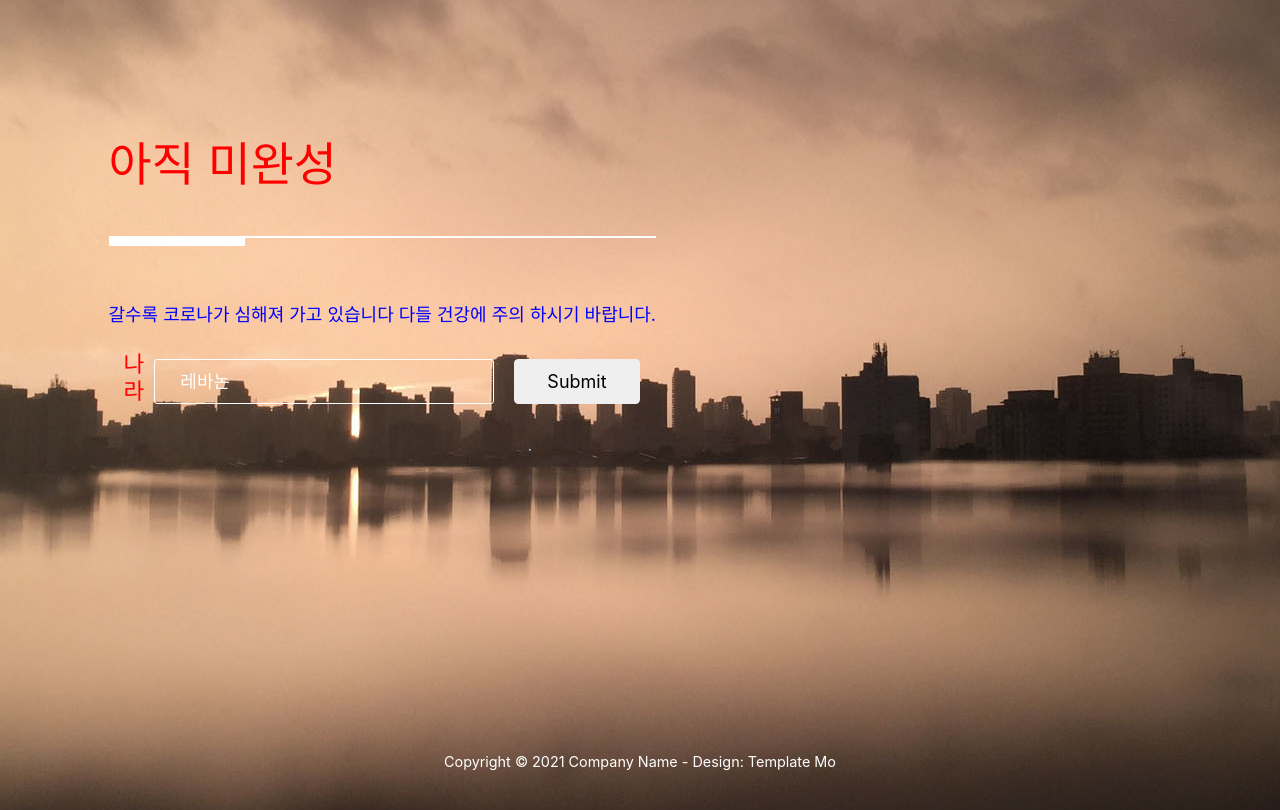
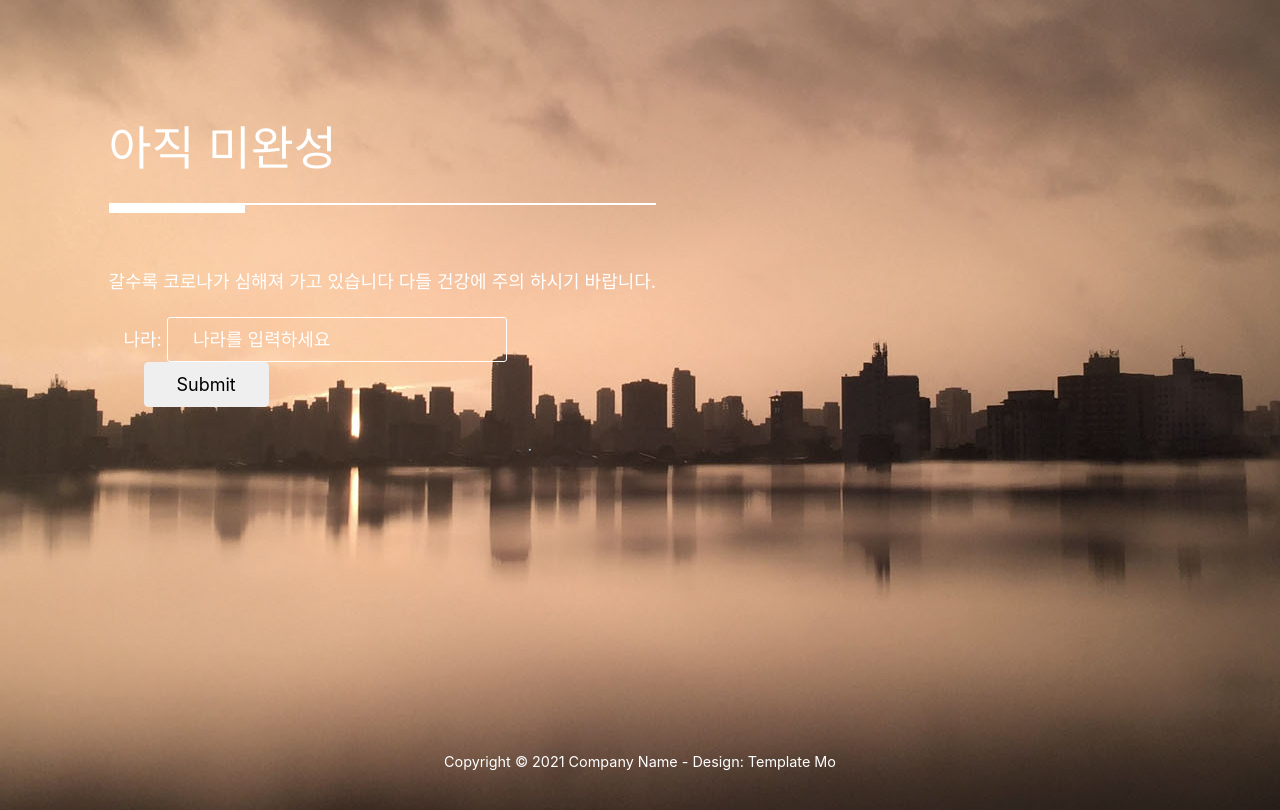
Before and after one commit to chlrhalsgur/2021_1_javascript_project, a website: page screen.html in a window 1280 px wide. Shown: the part 840-1650 px from the top of the page. Drawn offline with Linux system fonts and the light colour scheme.

Commit message:
Revert "html"
This reverts commit 86bf1b5a7617d7d7ad148f61c4ce436ef24bae60.

```diff
--- a/screen.html
+++ b/screen.html
@@ -11,7 +11,10 @@
     <link rel="stylesheet" href="magnific-popup/magnific-popup.css">
     <link rel="stylesheet" href="css/bootstrap.min.css" />
     <link rel="stylesheet" href="css/templatemo-style.css" />
-
+    <!--
+	The Town
+	https://templatemo.com/tm-525-the-town
+	-->
   </head>
   <body>
     <!-- Hero section -->
@@ -61,23 +64,18 @@
       <div class="container tm-container-contact">
         <div class="row">
             <div class="col-15">
-                <h2 class="mb-4 tm-section-title"><p style= "color: red;">아직 미완성</h2>
+                <h2 class="mb-4 tm-section-title">아직 미완성</h2>
                 <div class="mb-5 tm-underline">
                   <div class="tm-underline-inner"></div>
                 </div>
                 <p class="mb-10">
-                  <p style="color: blue;">
                   갈수록 코로나가 심해져 가고 있습니다 다들 건강에 주의 하시기 바랍니다.
-                </p>
                 </p>
             </div>
 
             <div class="col-sm-12 col-md-6 d-flex align-items-center tm-contact-item">
               <form action="" method="get">
-                </form>
-
-                <h5 style ="color: red;">나라 </h5>  &nbsp;&nbsp;    <!-- //띄어쓰기 -->
-                <input name="text" type="text" placeholder="나라를 입력하세요" class="tm-input" value ="레바논"" required />
+              나라:   <input name="text" type="text" placeholder="나라를 입력하세요" class="tm-input" required />
                 <button type="submit" class="btn tm-btn-submit">Submit</button>
               </form>
             </div>
```
